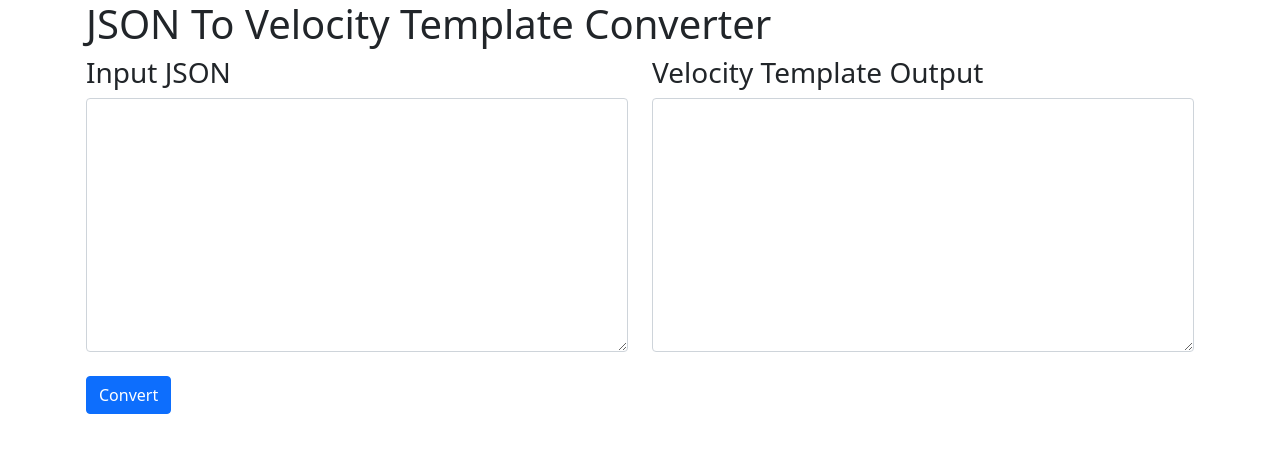
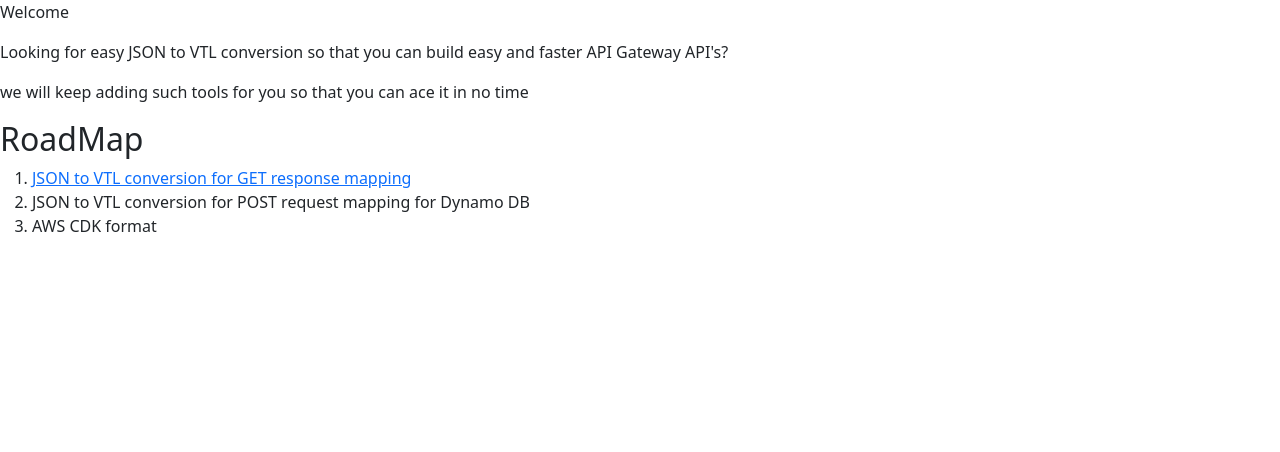
Before and after one commit to mac10046/vtl-tools, an Angular app: page / in a window 1280 px wide. Shown: the top 452 px of the page. Built offline with nearby package versions, Linux system fonts and the light colour scheme.

Commit message:
home page initial

```diff
--- a/src/app/app-routing.module.ts
+++ b/src/app/app-routing.module.ts
@@ -1,10 +1,11 @@
 import { NgModule } from '@angular/core';
 import { RouterModule, Routes } from '@angular/router';
+import { HomeComponent } from './home/home.component';
 import { VtlConverterComponent } from './tools/vtl-converter/vtl-converter.component';
 
 const routes: Routes = [
-  { path: '', component: VtlConverterComponent},
-  { path: 'vtl', component: VtlConverterComponent },
+  { path: '', component: HomeComponent},
+  { path: 'vtl-get-response-mapping', component: VtlConverterComponent },
 
 ];
 
--- a/src/app/app.component.html
+++ b/src/app/app.component.html
@@ -7,7 +7,6 @@
     <link rel="stylesheet" href="https://stackpath.bootstrapcdn.com/bootstrap/5.0.0-alpha1/css/bootstrap.min.css" integrity="sha384-r4NyP46KrjDleawBgD5tp8Y7UzmLA05oM1iAEQ17CSuDqnUK2+k9luXQOfXJCJ4I" crossorigin="anonymous" />
 </head>
 <body>
-
     <router-outlet></router-outlet>
 </body>
 </html>
--- a/src/app/app.module.ts
+++ b/src/app/app.module.ts
@@ -5,11 +5,13 @@
 import { AppComponent } from './app.component';
 import { VtlConverterComponent } from './tools/vtl-converter/vtl-converter.component';
 import { FormsModule, ReactiveFormsModule } from '@angular/forms';
+import { HomeComponent } from './home/home.component';
 
 @NgModule({
   declarations: [
     AppComponent,
-    VtlConverterComponent
+    VtlConverterComponent,
+    HomeComponent
   ],
   imports: [
     BrowserModule,
--- /dev/null
+++ b/src/app/home/home.component.html
@@ -0,0 +1,11 @@
+<p>Welcome</p>
+
+<p>Looking for easy JSON to VTL conversion so that you can build easy and faster API Gateway API's?</p>
+<p>we will keep adding such tools for you so that you can ace it in no time</p>
+
+<h2>RoadMap</h2>
+<ol>
+  <li><a href="/vtl-get-response-mapping">JSON to VTL conversion for GET response mapping</a></li>
+  <li>JSON to VTL conversion for POST request mapping for Dynamo DB</li>
+  <li>AWS CDK format</li>
+</ol>
```
Also changed, not shown: src/app/home/home.component.ts (added, +10 -0 lines), src/app/home/home.component.css (added), 1 other file (tests, documents, lock files or other folders).
